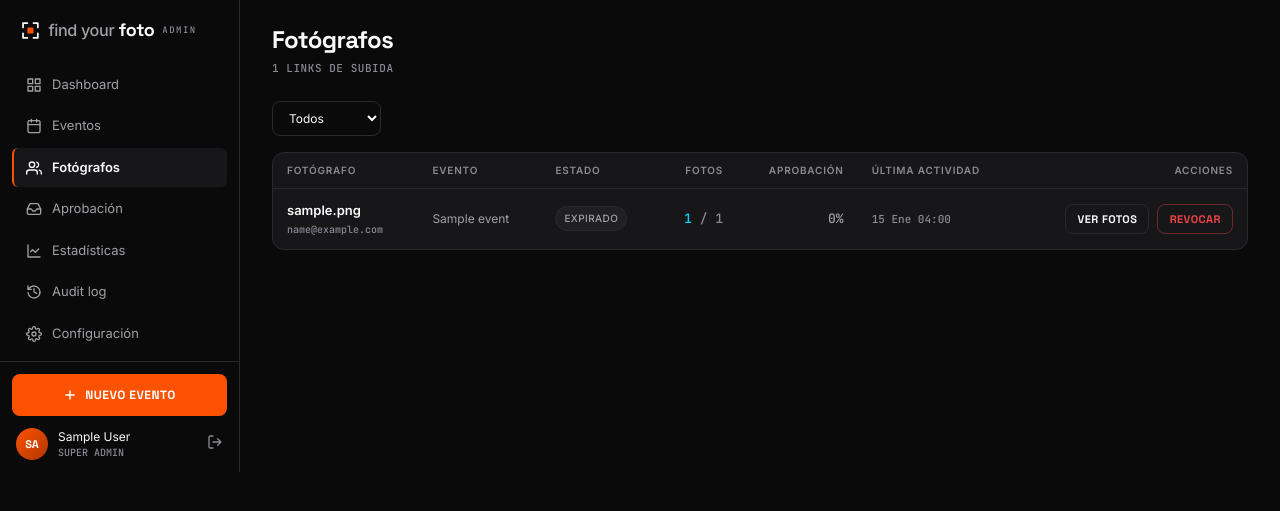
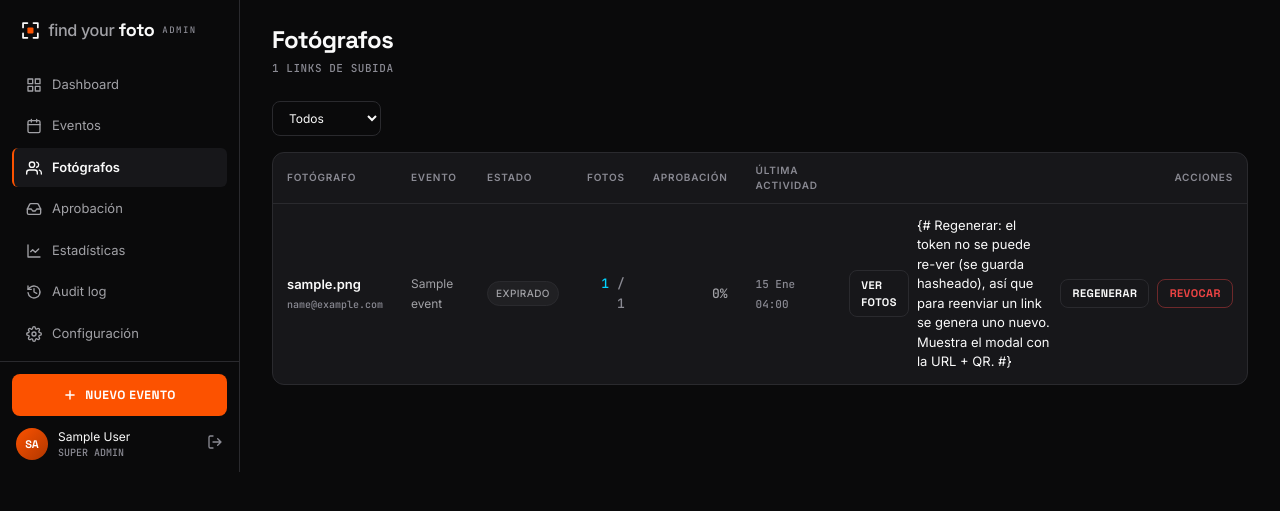
Before and after one commit to jairortiz8/fotos, a Django app: page /dashboard/fotografos/ in a window 1280 px wide. Shown: the top 511 px of the page. Run offline with Django 5.2, Linux system fonts and the light colour scheme; a user stored in the database is signed in; tables that the repository leaves empty hold one stand-in row (values such as "Sample post"); data that the repository does not hold is empty; style sheets or scripts are compiled from the project's sources; parts of the project's set-up code (start-up, migrations or seed data) failed here and were passed over; some libraries are stand-ins or nearby versions.

Commit message:
feat(dashboard): botón 'Regenerar' link de fotógrafo (re-obtener el link sin re-ver el viejo)
El token se guarda hasheado (no se puede re-mostrar) → el link sólo se veía una
vez al generarlo. La ruta regenerate_link ya existía pero no había botón. Agrego
'Regenerar' en la lista de fotógrafos (form HTMX → modal con la URL nueva + QR +
WhatsApp) + el #modal-root en esa página. Mantiene la seguridad (hash); el link
anterior se revoca al regenerar (decisión de Jair: no guardar el token en claro).

Verificado en navegador: login → lista → Regenerar → modal 'Listo para compartir'
con link nuevo + QR. Test del botón en la lista.

Co-Authored-By: Claude Opus 4.8 (1M context) <noreply@anthropic.com>

```diff
--- a/templates/dashboard/photographer_list.html
+++ b/templates/dashboard/photographer_list.html
@@ -61,6 +61,13 @@
           <td>
             <div class="flex items-center justify-end gap-2">
               <a href="{% url 'dashboard:event_detail' slug=link.event.slug %}?tab=fotos" class="rf-ghost" style="padding:.35rem .7rem; font-size:11px">{% trans "Ver fotos" %}</a>
+              {# Regenerar: el token no se puede re-ver (se guarda hasheado), así que
+                 para reenviar un link se genera uno nuevo. Muestra el modal con la URL + QR. #}
+              <form hx-post="{% url 'dashboard:regenerate_link' pk=link.id %}" hx-target="#modal-root" hx-swap="innerHTML"
+                    hx-confirm="{% trans '¿Regenerar el link? Se crea uno nuevo y el anterior deja de funcionar.' %}">
+                {% csrf_token %}
+                <button type="submit" class="rf-ghost" style="padding:.35rem .7rem; font-size:11px">{% trans "Regenerar" %}</button>
+              </form>
               {% if link.is_active %}
                 <form method="post" action="{% url 'dashboard:revoke_link' pk=link.id %}"
                       onsubmit="return confirm('{% trans "¿Revocar este link? El fotógrafo ya no podrá subir." %}')">
@@ -97,4 +104,6 @@
   {% endif %}
 
 </div>
+{# Donde se renderiza el modal de "Regenerar" (URL + QR del link nuevo). #}
+<div id="modal-root"></div>
 {% endblock %}
```
Also changed, not shown: tests/dashboard/test_misc.py (+11 -0 lines).
